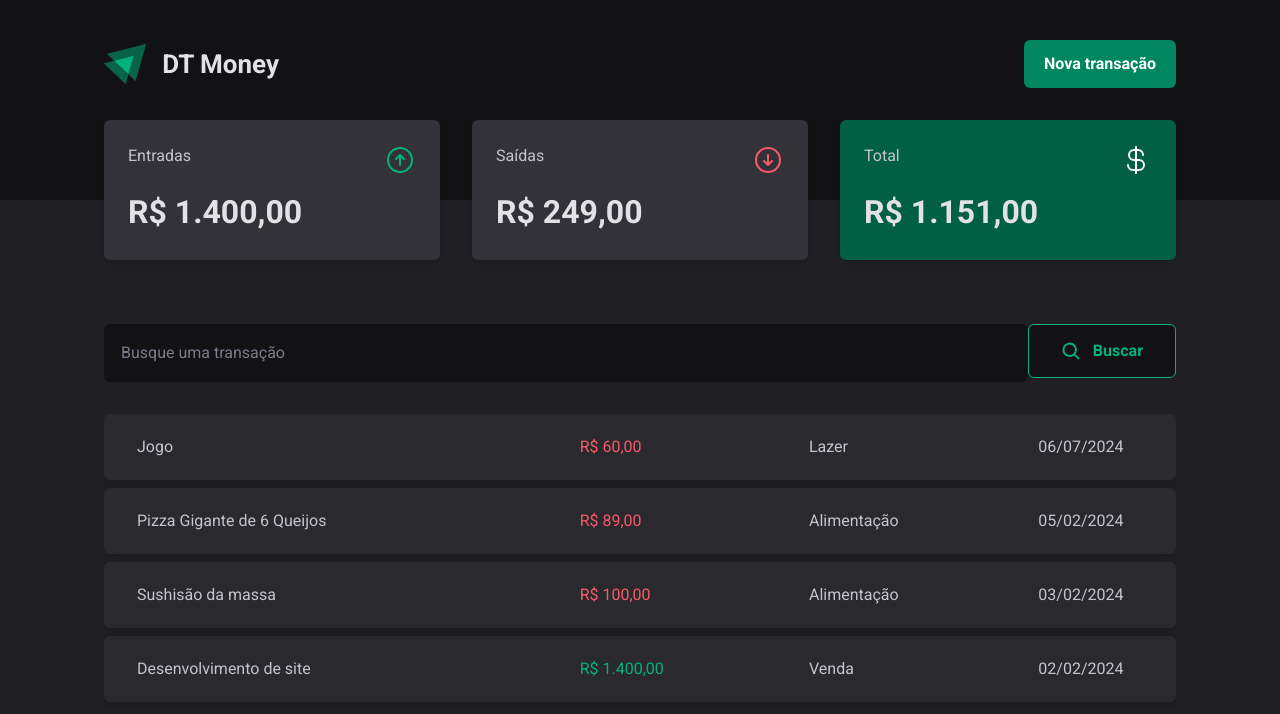
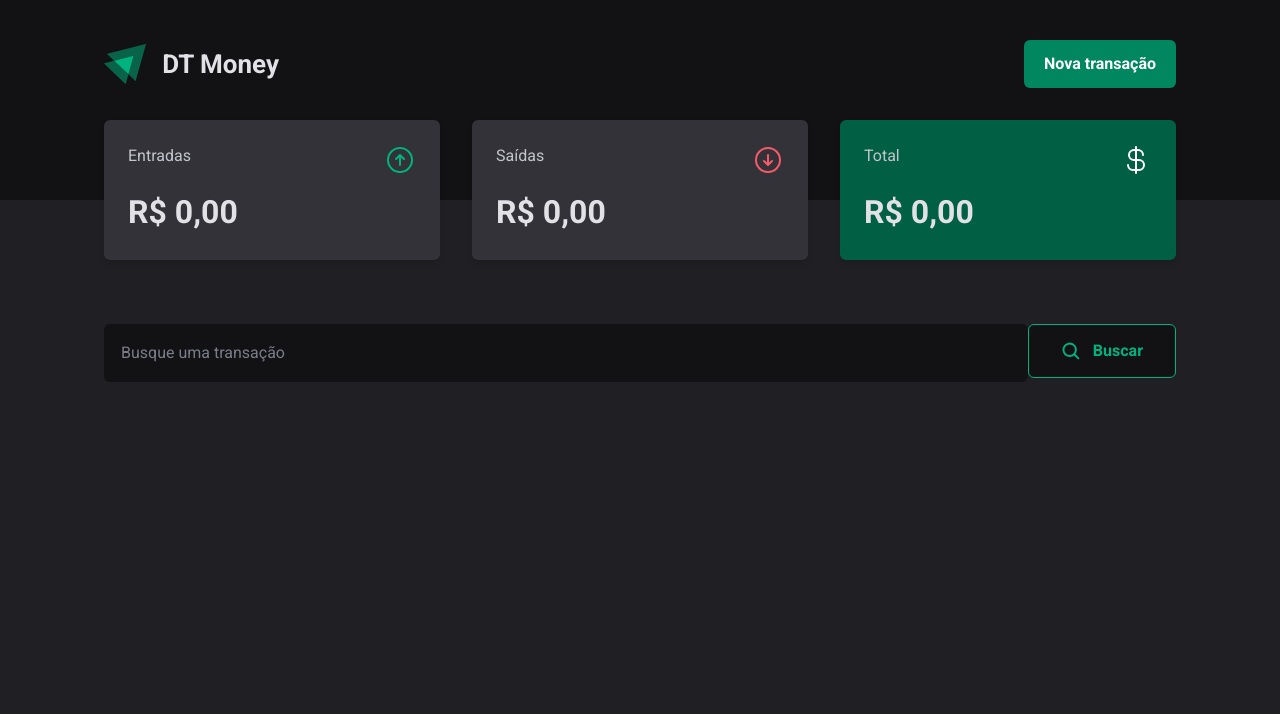
Before and after one commit to Aszurar/DT-money, a React (Vite) app: page / in a window 1280 px wide. Shown: the top 714 px of the page. Built offline with nearby package versions, Linux system fonts and the light colour scheme; data requests are answered from the project's data file.

Commit message:
✨ Branch para implementação do projeto com localStorage para facilitar a publicação ✨

```diff
--- a/package.json
+++ b/package.json
@@ -5,7 +5,6 @@
   "type": "module",
   "scripts": {
     "dev": "vite",
-    "dev:server": "json-server server.json -p 3333 -w -d 500",
     "build": "tsc && vite build",
     "lint": "eslint . --ext ts,tsx --report-unused-disable-directives --max-warnings 0",
     "lint:fix": "eslint . --ext ts,tsx --report-unused-disable-directives --max-warnings 0 --fix",
@@ -17,6 +16,7 @@
     "@radix-ui/react-dialog": "^1.0.5",
     "@radix-ui/react-radio-group": "^1.1.3",
     "axios": "^1.6.7",
+    "date-fns": "^3.6.0",
     "react": "^18.2.0",
     "react-dom": "^18.2.0",
     "react-hook-form": "^7.49.3",
@@ -36,9 +36,9 @@
     "eslint-plugin-react-hooks": "^4.6.0",
     "eslint-plugin-react-refresh": "^0.4.5",
     "eslint-plugin-simple-import-sort": "^10.0.0",
-    "json-server": "0.17.4",
     "postcss": "^8.4.32",
     "prettier-plugin-tailwindcss": "^0.5.9",
+    "tailwind-scrollbar": "^3.1.0",
     "tailwindcss": "^3.3.6",
     "typescript": "^5.2.2",
     "vite": "^5.0.8"
--- a/server.json
+++ /dev/null
@@ -1,36 +0,0 @@
-{
-  "transactions": [
-    {
-      "id": 1,
-      "description": "Desenvolvimento de site",
-      "type": "income",
-      "price": 1400,
-      "category": "Venda",
-      "createdAt": "2024-02-02T13:34:41.094Z"
-    },
-    {
-      "description": "Sushisão da massa",
-      "price": 100,
-      "category": "Alimentação",
-      "type": "outcome",
-      "createdAt": "2024-02-03T01:52:28.631Z",
-      "id": 3
-    },
-    {
-      "description": "Pizza Gigante de 6 Queijos",
-      "price": 89,
-      "category": "Alimentação",
-      "type": "outcome",
-      "createdAt": "2024-02-05T23:53:38.355Z",
-      "id": 4
-    },
-    {
-      "description": "Jogo",
-      "price": 60,
-      "category": "Lazer",
-      "type": "outcome",
-      "createdAt": "2024-07-06T13:12:31.278Z",
-      "id": 5
-    }
-  ]
-}
--- a/src/components/Header/NewTransactionModal/NewTransactionForm/index.tsx
+++ b/src/components/Header/NewTransactionModal/NewTransactionForm/index.tsx
@@ -31,8 +31,8 @@ export type NewTransactionProps = zod.infer<typeof newTransactionFormSchema>
 
 export function NewTransactionForm({
   handleChangeModalStatus,
-}: NewTransactionFormProps) {
-  const { createTransaction } = useTransactions()
+}: Readonly<NewTransactionFormProps>) {
+  const { createTransaction, fetchTransactions } = useTransactions()
 
   const {
     reset,
@@ -49,10 +49,11 @@ export function NewTransactionForm({
 
   async function handleAddNewTransaction(data: NewTransactionProps) {
     try {
-      await createTransaction(data)
+      createTransaction(data)
       reset()
       handleChangeModalStatus(false)
       toast.success('Transação cadastrada com sucesso!')
+      fetchTransactions()
     } catch (error) {
       console.error(error)
       toast.error('Erro ao cadastrar transação')
--- a/src/contexts/transactions.tsx
+++ b/src/contexts/transactions.tsx
@@ -1,14 +1,16 @@
+import { isAfter } from 'date-fns'
 import React, { createContext, useEffect, useMemo, useState } from 'react'
 
 import { ITransaction } from '../dto/transaction'
-import { api } from '../lib/api'
+import { getTransactions } from '../storage/transactions/get-transactions'
+import { registerTransaction } from '../storage/transactions/register-transaction'
 
 type INewTransaction = Omit<ITransaction, 'id' | 'createdAt'>
 
 interface TransactionsContextProps {
   transactions: ITransaction[]
-  fetchTransactions: (query?: string) => Promise<void>
-  createTransaction: (newTransaction: INewTransaction) => Promise<void>
+  fetchTransactions: (query?: string) => void
+  createTransaction: (newTransaction: INewTransaction) => void
 }
 
 interface TransactionsProviderProps {
@@ -22,29 +24,45 @@ function TransactionsProvider({
 }: Readonly<TransactionsProviderProps>) {
   const [transactions, setTransactions] = useState<ITransaction[]>([])
 
-  async function fetchTransactions(query?: string) {
-    const response = await api.get<ITransaction[]>('/transactions', {
-      params: {
-        _sort: 'createdAt',
-        _order: 'desc',
-        q: query,
+  function fetchTransactions(query?: string) {
+    const response = getTransactions()
+
+    const DATE_B_AFTER = -1
+    const DATE_B_BEFORE = 1
+    const transactionsSortedAndOrderedByCreatedAtAndDesc = response.sort(
+      (a, b) => {
+        // ordered by createdAt and desc
+        if (isAfter(new Date(b.createdAt), new Date(a.createdAt))) {
+          return DATE_B_BEFORE // b is more recent, is set before a
+        } else {
+          return DATE_B_AFTER // b is more old, but is set after a
+        }
       },
-    })
-    setTransactions(response.data)
+    )
+
+    let transactionsFiltered
+
+    if (!!query && !!query.trim()) {
+      transactionsFiltered =
+        transactionsSortedAndOrderedByCreatedAtAndDesc.filter((transaction) =>
+          transaction.description.toLowerCase().includes(query.toLowerCase()),
+        )
+    }
+
+    const transactionsResults =
+      transactionsFiltered || transactionsSortedAndOrderedByCreatedAtAndDesc
+
+    setTransactions(transactionsResults)
   }
 
-  async function createTransaction(newTransaction: INewTransaction) {
+  function createTransaction(newTransaction: INewTransaction) {
     const newTransactionWithCreatedAt = {
       ...newTransaction,
-      createdAt: new Date(),
+      id: crypto.randomUUID(),
+      createdAt: new Date().toISOString(),
     }
 
-    const response = await api.post(
-      '/transactions',
-      newTransactionWithCreatedAt,
-    )
-
-    setTransactions((prevTransactions) => [response.data, ...prevTransactions])
+    registerTransaction(newTransactionWithCreatedAt)
   }
 
   useEffect(() => {
--- a/src/dto/transaction.ts
+++ b/src/dto/transaction.ts
@@ -6,7 +6,7 @@ enum TRANSACTION_TYPE {
 export type TransactionType = keyof typeof TRANSACTION_TYPE
 
 export interface ITransaction {
-  id: number
+  id: string
   description: string
   price: number
   category: string
--- /dev/null
+++ b/src/storage/storageConfig.ts
@@ -0,0 +1,3 @@
+const TRANSACTION_COLLECTION = 'dtmoney-aszurar:transactions'
+
+export { TRANSACTION_COLLECTION }
--- /dev/null
+++ b/src/storage/transactions/get-transactions.ts
@@ -0,0 +1,11 @@
+import { ITransaction } from '../../dto/transaction'
+import { TRANSACTION_COLLECTION } from '../storageConfig'
+
+export function getTransactions() {
+  const transactions = localStorage.getItem(TRANSACTION_COLLECTION)
+  const transactionsFormatted: ITransaction[] = transactions
+    ? JSON.parse(transactions)
+    : []
+
+  return transactionsFormatted
+}
--- /dev/null
+++ b/src/storage/transactions/register-transaction.ts
@@ -0,0 +1,13 @@
+import { ITransaction } from '../../dto/transaction'
+import { TRANSACTION_COLLECTION } from '../storageConfig'
+import { getTransactions } from './get-transactions'
+
+export function registerTransaction(newTransaction: ITransaction) {
+  const transactions = getTransactions()
+  const transactionsFormatted = JSON.stringify([
+    ...transactions,
+    newTransaction,
+  ])
+
+  localStorage.setItem(TRANSACTION_COLLECTION, transactionsFormatted)
+}
```
Also changed, not shown: 1 other file (tests, documents, lock files or other folders).
